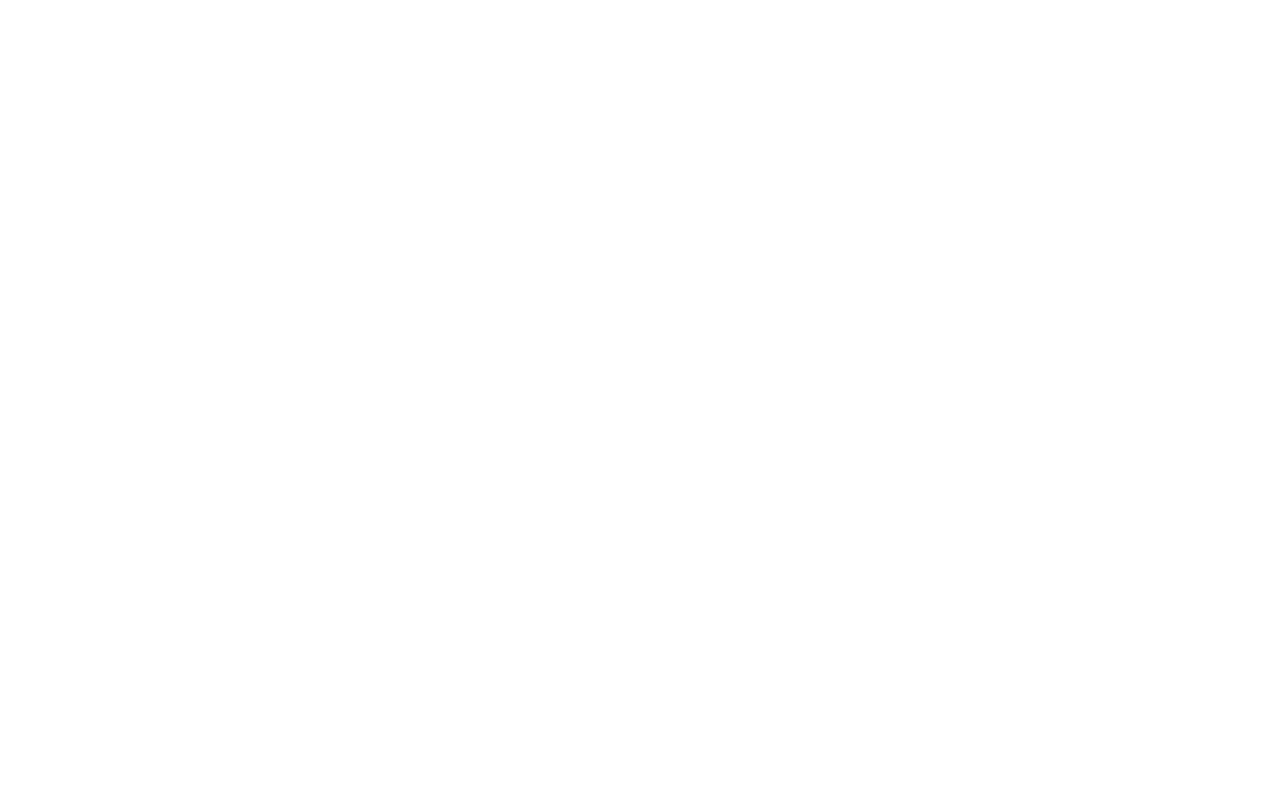
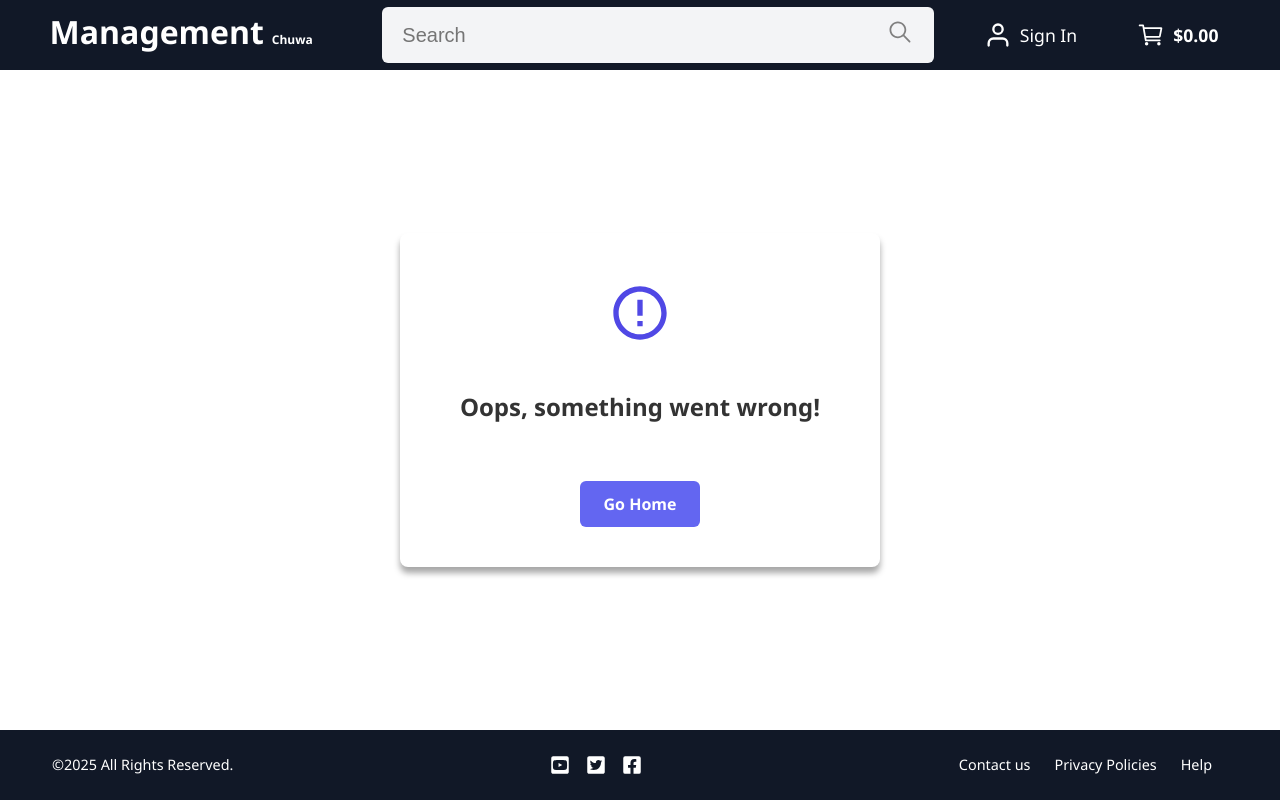
Before and after one commit to sierracheng/chuwa-project-1, a React (Vite) app: page /error in a window 1280 px wide. Before the commit this address had no page. Built offline with nearby package versions, Linux system fonts and the light colour scheme.

Commit message:
error page initialize

```diff
--- a/src/App.tsx
+++ b/src/App.tsx
@@ -2,6 +2,7 @@
 import "./App.css";
 import { HomePage } from "./pages/HomePage";
 import Layout from "./components/Layout";
+import ErrorPage from "./pages/ErrorPage";
 
 function App() {
   return (
@@ -10,8 +11,16 @@
         <Route
           path="/"
           element={
-            <Layout title="Home">
+            <Layout>
               <HomePage />
+            </Layout>
+          }
+        />
+          <Route
+          path="/error"
+          element={
+            <Layout>
+              <ErrorPage />
             </Layout>
           }
         />
--- a/src/components/Layout.css
+++ b/src/components/Layout.css
@@ -181,6 +181,10 @@
   box-shadow: 0 6px 6px rgb(167, 167, 167);
   width: 100%;
   max-width: 400px;
+  display: flex;
+  flex-direction: column;
+  align-items: center;
+  text-align: center;
 }
 
 .card h2 {
--- a/src/components/Layout.tsx
+++ b/src/components/Layout.tsx
@@ -5,10 +5,10 @@
 
 interface LayoutProps {
   children: ReactNode;
-  title: string;
+  // title: string;
 }
 
-const Layout: React.FC<LayoutProps> = ({ children, title }) => {
+const Layout: React.FC<LayoutProps> = ({ children }) => {
   return (
     <div className="layout">
       {/* Header goes here */}
@@ -16,7 +16,7 @@
       {/* Main content goes here */}
       <main className="main">
         <div className="card">
-          <h2>{title}</h2>
+          {/* <h2>{title}</h2> */}
           {children}
         </div>
       </main>
--- a/src/constants/icons.tsx
+++ b/src/constants/icons.tsx
@@ -4,6 +4,7 @@
 import { IoIosSearch } from "react-icons/io";
 import { FiUser } from "react-icons/fi";
 import { IoCartOutline } from "react-icons/io5";
+import { MdErrorOutline } from "react-icons/md";
 
 /**
  * TODO:
@@ -17,4 +18,5 @@
   SEARCH: <IoIosSearch size={28} />,
   USER: <FiUser size={28} />,
   CART: <IoCartOutline size={28} />,
+  ERROR: <MdErrorOutline />,
 };
--- /dev/null
+++ b/src/pages/ErrorPage.css
@@ -0,0 +1,48 @@
+.main {
+  flex: 1;
+  display: flex;
+  justify-content: center;
+  align-items: center;
+  background-color: white;
+  padding: 2rem;
+}
+
+.error-icon {
+  font-size: 4rem;
+  color: #5048E5;
+  margin-bottom: 1rem;
+}
+/*
+.error-card {
+  background: white;
+  padding: 3rem 2rem;
+  border-radius: 12px;
+  box-shadow: 0 6px 12px rgba(0, 0, 0, 0.15);
+  max-width: 400px;
+  width: 100%;
+  text-align: center;
+}
+
+.error-card h2 {
+  margin-top: 1.5rem;
+  color: #111827;
+  font-size: 1.5rem;
+  font-weight: 600;
+} */
+
+.home-button {
+  margin-top: 2rem;
+  padding: 0.75rem 1.5rem;
+  background-color: #6366f1;
+  color: white;
+  font-weight: 600;
+  font-size: 1rem;
+  border: none;
+  border-radius: 6px;
+  cursor: pointer;
+  transition: background-color 0.2s;
+}
+
+.home-button:hover {
+  background-color: #4f46e5;
+}
--- /dev/null
+++ b/src/pages/ErrorPage.tsx
@@ -0,0 +1,26 @@
+import React from "react";
+import { useNavigate } from "react-router-dom";
+import './ErrorPage.css';
+import {icons} from "../constants/icons";
+
+
+
+const ErrorPage : React.FC = () => {
+    const navigate = useNavigate();
+
+  return (
+    <main className="error-page">
+        <div className="error-card">
+            <div className="error-icon">
+                {icons.ERROR}
+            </div>
+            <h2>Oops, something went wrong!</h2>
+            <button className='home-button'onClick={()=>navigate("/")}>
+                Go Home
+            </button>
+        </div>
+    </main>
+);
+};
+
+export default ErrorPage;
```
